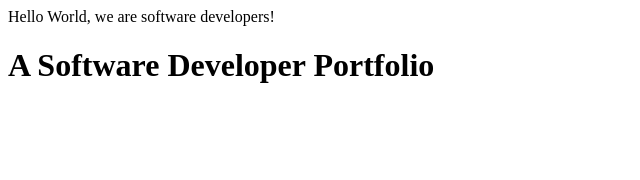
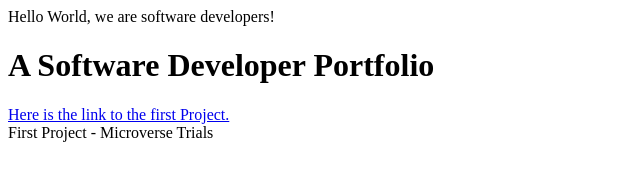
Before and after one commit to redaawet/microverseTrainingSession, a plain HTML site: page index.html in a window 1280 px wide. Shown: the whole page, without its empty margins (0-640 px from the left). Drawn offline with Linux system fonts and the light colour scheme.

Commit message:
user story 5 and 6 added.

```diff
--- a/index.html
+++ b/index.html
@@ -28,7 +28,16 @@
       <h1>A Software Developer Portfolio</h1>
     </div>
     <div id="projects">
-      <p class="project-tile"></p>
+      <div class="project-tile">
+        <a href="#" id="project1">Here is the link to the first Project.</a>
+
+        <div id="project1"> First Project - Microverse Trials</div>
+
+      </div>
     </div>
+
+    <nav id="navbar">
+
+    </nav>
   </body>
 </html>
```
